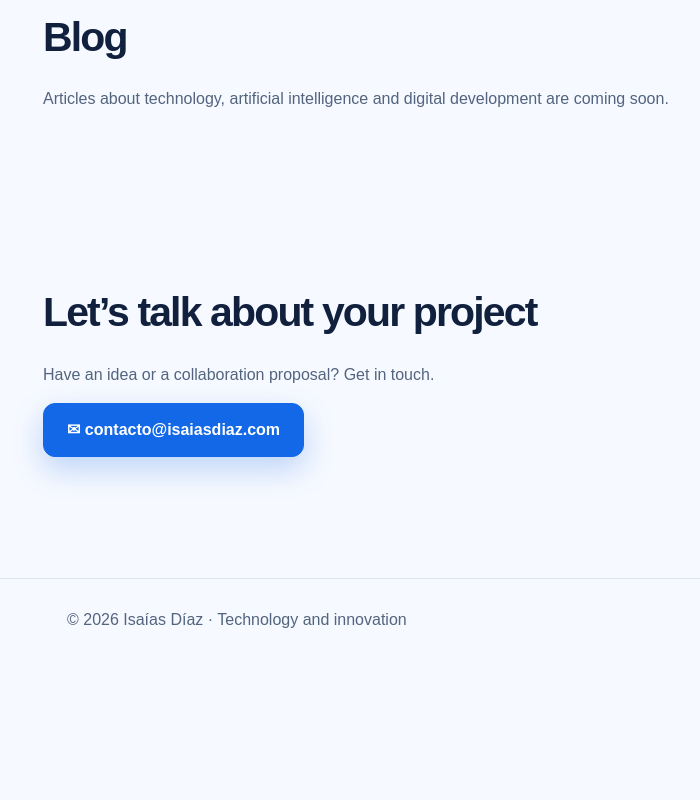
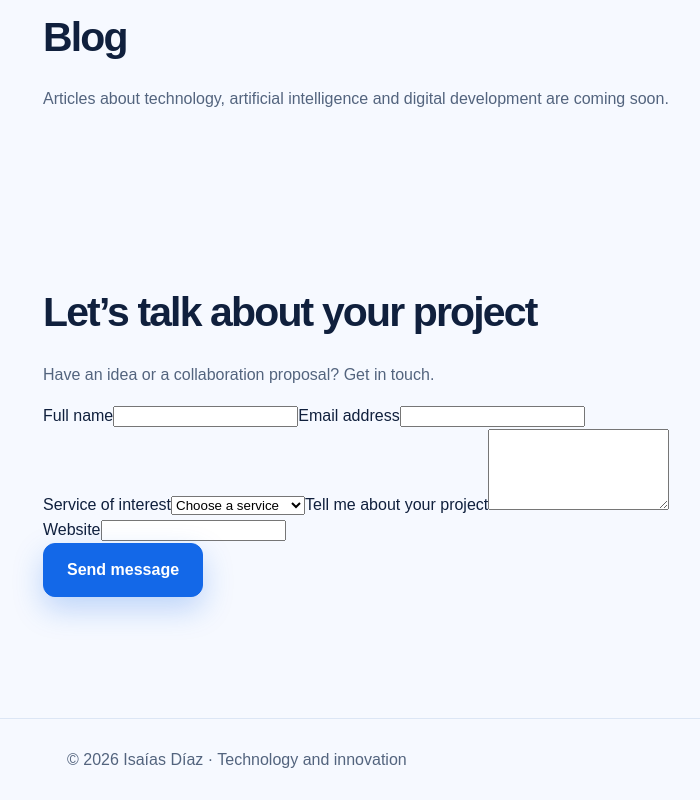
Before and after one commit to roshi2709/isaiasdiaz-web, a Next.js app: page /en in a window 1280 px wide. Shown: the part 2021-2821 px from the top of the page, without its empty margins (47-747 px from the left). Before the commit the page ends 2681 px from the top, so only its background shows below. Built offline with nearby package versions, Linux system fonts and the light colour scheme; no server answers.

Commit message:
feat: embed multilingual contact form in site

```diff
--- a/src/app/[lang]/page.tsx
+++ b/src/app/[lang]/page.tsx
@@ -1,5 +1,6 @@
 import Link from 'next/link';
 import ThemeToggle from '@/components/ThemeToggle';
+import ContactForm from '@/components/ContactForm';
 const data={
  es:{nav:['Inicio','Sobre mí','Proyectos','Servicios','Blog','Contacto'],tag:'Tecnología e innovación',title:'Transformo ideas en soluciones digitales.',intro:'Soy Isaías Díaz. Comparto mis proyectos y desarrollo soluciones web, aplicaciones y automatizaciones con inteligencia artificial.',projects:'Proyectos destacados',projectsDesc:'Herramientas y plataformas que he desarrollado.',services:'Servicios digitales',servicesDesc:'Soluciones prácticas para personas, marcas y negocios.',about:'Sobre mí',aboutText:'Me apasiona crear herramientas útiles y explorar nuevas posibilidades de la tecnología.',blog:'Blog',blogText:'Próximamente compartiré artículos sobre tecnología, inteligencia artificial y desarrollo digital.',contact:'Hablemos de tu proyecto',contactText:'¿Tienes una idea o propuesta de colaboración? Escríbeme para conversar.',cta:'Ver proyectos',contactCta:'Contactar',theme:'Cambiar tema',cards:['Desarrollo web','Aplicaciones digitales','Automatización con IA'],descs:['Sitios modernos, rápidos y adaptables.','Herramientas prácticas para web y escritorio.','Flujos que ayudan a ahorrar tiempo y esfuerzo.'],visit:'Visitar proyecto'},
  en:{nav:['Home','About','Projects','Services','Blog','Contact'],tag:'Technology and innovation',title:'Turning ideas into digital solutions.',intro:'I am Isaías Díaz. I share my projects and build websites, applications and AI-powered automations.',projects:'Featured projects',projectsDesc:'Tools and platforms I have developed.',services:'Digital services',servicesDesc:'Practical solutions for people, brands and businesses.',about:'About me',aboutText:'I enjoy creating useful tools and exploring new possibilities with technology.',blog:'Blog',blogText:'Articles about technology, artificial intelligence and digital development are coming soon.',contact:'Let’s talk about your project',contactText:'Have an idea or a collaboration proposal? Get in touch.',cta:'View projects',contactCta:'Contact',theme:'Toggle theme',cards:['Web development','Digital applications','AI automation'],descs:['Modern, fast and responsive websites.','Useful web and desktop tools.','Workflows that save time and effort.'],visit:'Visit project'},
@@ -15,5 +16,5 @@ export default async function Page({params}:{params:Promise<{lang:string}>}){
  <section className="section wrap" id="projects"><h2>{t.projects}</h2><p className="lead">{t.projectsDesc}</p><div className="grid"><article className="card project-card"><div className="project-icon">◈</div><h3>UtiliToolsPro</h3><p>Online tools and digital utilities.</p><a href="https://utilitoolspro.com/" target="_blank" rel="noopener noreferrer">{t.visit} ↗</a></article><article className="card project-card"><div className="project-icon">♫</div><h3>Radio Juvenil</h3><p>Radio digital y música urbana cristiana.</p><a href="https://radiojuvenil24h.blogspot.com/" target="_blank" rel="noopener noreferrer">{t.visit} ↗</a></article><article className="card project-card"><div className="project-icon">▣</div><h3>UtiliZip</h3><p>Desktop file compression utility. </p></article></div></section>
  <section className="section wrap" id="services"><h2>{t.services}</h2><p className="lead">{t.servicesDesc}</p><div className="grid">{t.cards.map((c,i)=><article className="card" key={c}><h3>{c}</h3><p>{t.descs[i]}</p></article>)}</div></section>
  <section className="section wrap" id="blog"><h2>{t.blog}</h2><p className="lead">{t.blogText}</p></section>
- <section className="section wrap" id="contact"><h2>{t.contact}</h2><p className="lead">{t.contactText}</p><a className="btn primary" href="mailto:contacto@isaiasdiaz.com">✉ contacto@isaiasdiaz.com</a></section></main><footer className="footer"><div className="wrap">© {new Date().getFullYear()} Isaías Díaz · {t.tag}</div></footer></>;
+ <section className="section wrap" id="contact"><h2>{t.contact}</h2><p className="lead">{t.contactText}</p><ContactForm lang={locale}/></section></main><footer className="footer"><div className="wrap">© {new Date().getFullYear()} Isaías Díaz · {t.tag}</div></footer></>;
 }
```
